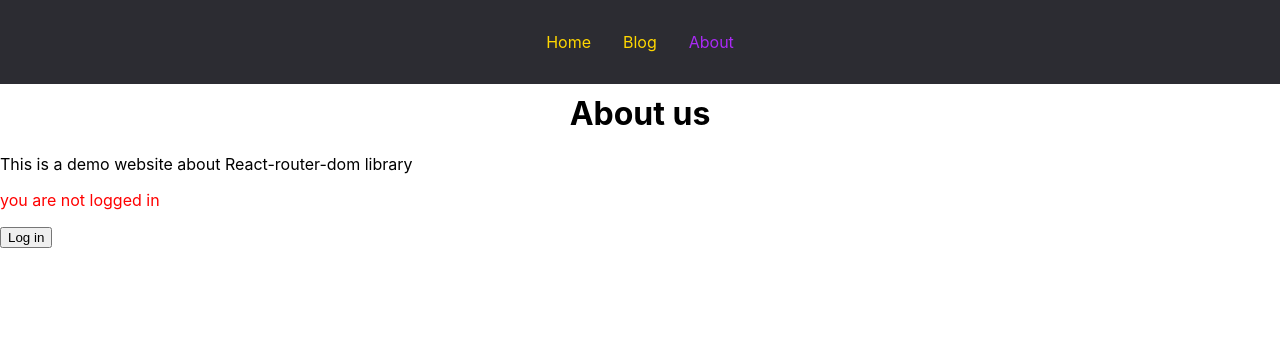
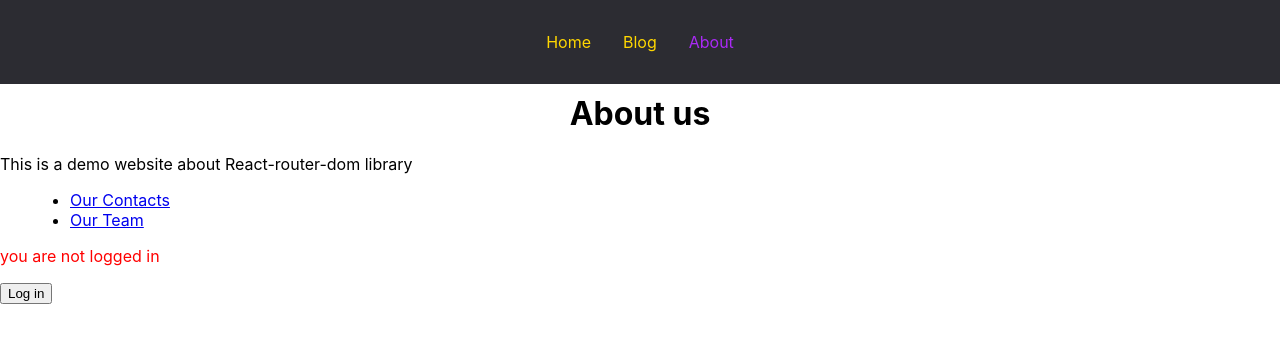
Before and after one commit to IvanBanifatsyeu/react-router-v6, a React (Create React App) app: page /about in a window 1280 px wide. Shown: the top 342 px of the page. Built offline with nearby package versions, Linux system fonts and the light colour scheme.

Commit message:
Nested routing in React Router 6

```diff
--- a/src/App.js
+++ b/src/App.js
@@ -16,7 +16,10 @@
 			<Routes>
 				<Route path="/" element={<Layout />}>
 					<Route index element={<Homepage />} />
-					<Route path="about" element={<Aboutpage />} />
+					<Route path="about" element={<Aboutpage />}>
+						<Route path="contacts" element={<p>Our contact</p>} />
+						<Route path="team" element={<p>Our Team</p>} />
+					</Route>
 					<Route path="about-us" element={<Navigate to="/about" replace />} />
 					<Route path="posts" element={<Blogpage />} />
 					<Route path="posts/:id" element={<Singlepage />} />
--- a/src/components/CustomLink.jsx
+++ b/src/components/CustomLink.jsx
@@ -1,8 +1,11 @@
 import { Link, useMatch } from "react-router-dom";
 
 const CustomLink = ({ children, to, ...props }) => {
-	const match = useMatch(to);
-
+	const match = useMatch({
+		path: to,
+		end: to.length === 1,
+	});
+	console.log(match);
 	return (
 		<Link
 			to={to}
--- a/src/pages/Aboutpage.jsx
+++ b/src/pages/Aboutpage.jsx
@@ -1,10 +1,21 @@
 import React from "react";
+import { Link, Outlet } from "react-router-dom";
 
 const Aboutpage = () => {
 	return (
 		<div>
 			<h1>About us</h1>
 			<p>This is a demo website about React-router-dom library</p>
+
+			<ul>
+				<li>
+					<Link to="contacts">Our Contacts</Link>
+				</li>
+				<li>
+					<Link to="team">Our Team</Link>
+				</li>
+			</ul>
+			<Outlet />
 		</div>
 	);
 };
```
